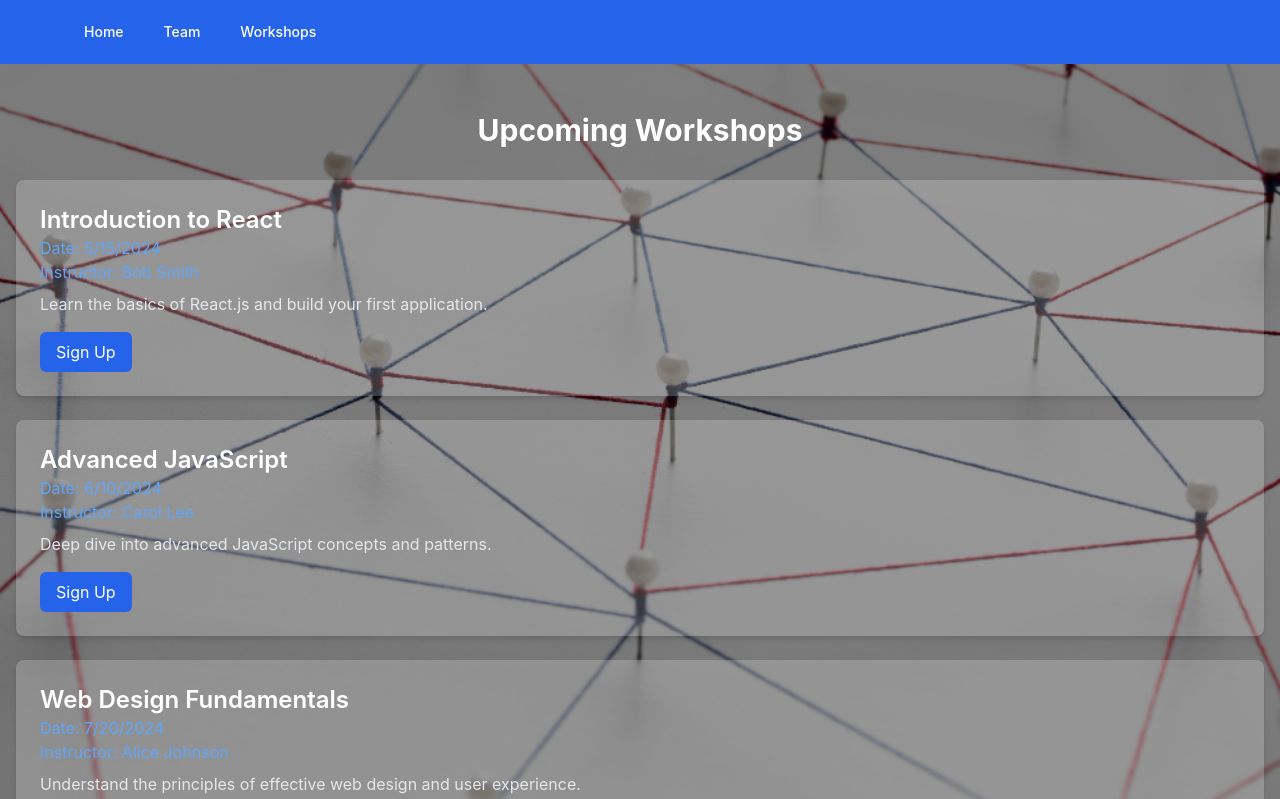
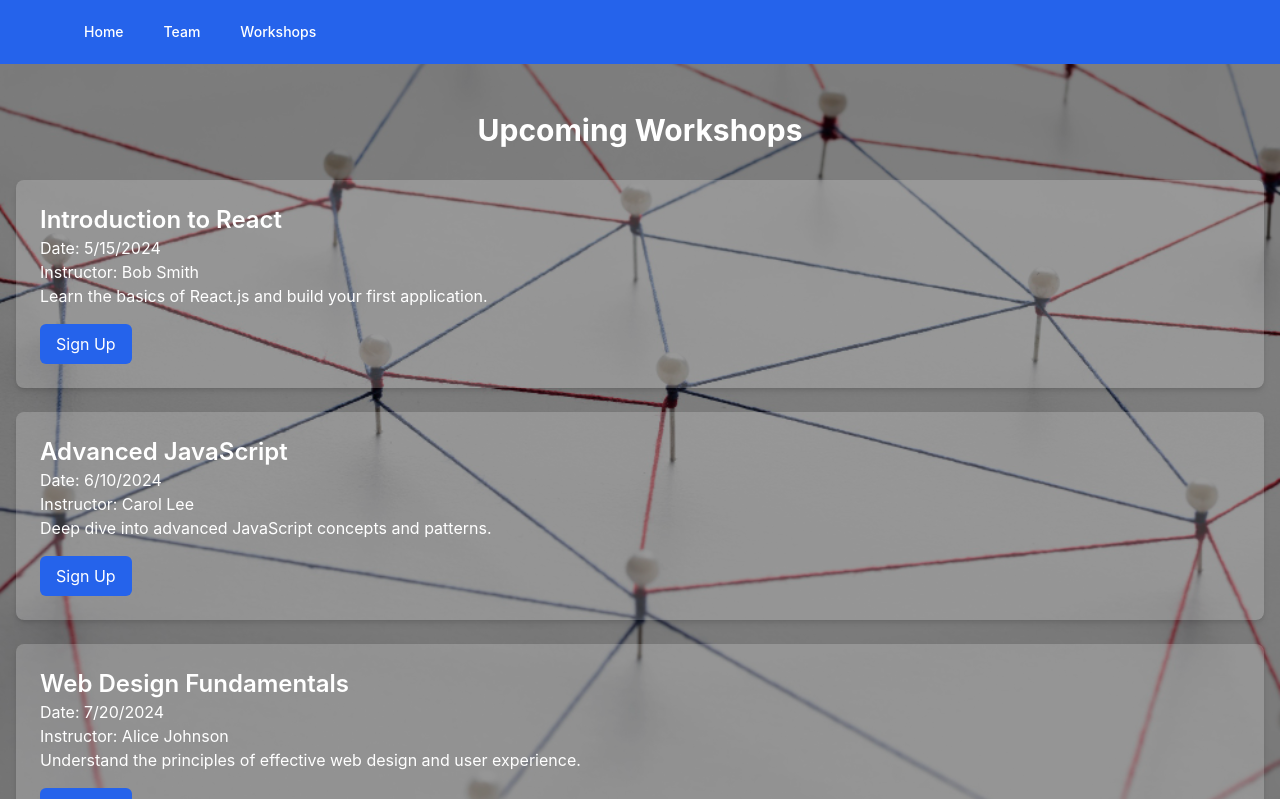
Before and after one commit to zbrdarovski/education-center, a React (Create React App) app: page /workshops in a window 1280 px wide. Shown: the top 799 px of the page. Built offline with nearby package versions, Linux system fonts and the light colour scheme.

Commit message:
Make workshop information text more visible

```diff
--- a/src/pages/Workshops.jsx
+++ b/src/pages/Workshops.jsx
@@ -36,9 +36,9 @@ function Workshops() {
           {workshops.map((workshop, index) => (
             <div key={index} className="bg-white bg-opacity-20 rounded-lg shadow-md p-6">
               <h3 className="text-2xl font-semibold">{workshop.title}</h3>
-              <p className="text-blue-400">Date: {new Date(workshop.date).toLocaleDateString()}</p>
-              <p className="text-blue-400">Instructor: {workshop.instructor}</p>
-              <p className="mt-2 text-gray-200">{workshop.description}</p>
+              <p>Date: {new Date(workshop.date).toLocaleDateString()}</p>
+              <p>Instructor: {workshop.instructor}</p>
+              <p>{workshop.description}</p>
               <div className="mt-4">
                 <button className="bg-blue-600 text-white px-4 py-2 rounded-md hover:bg-blue-700">Sign Up</button>
               </div>
```
